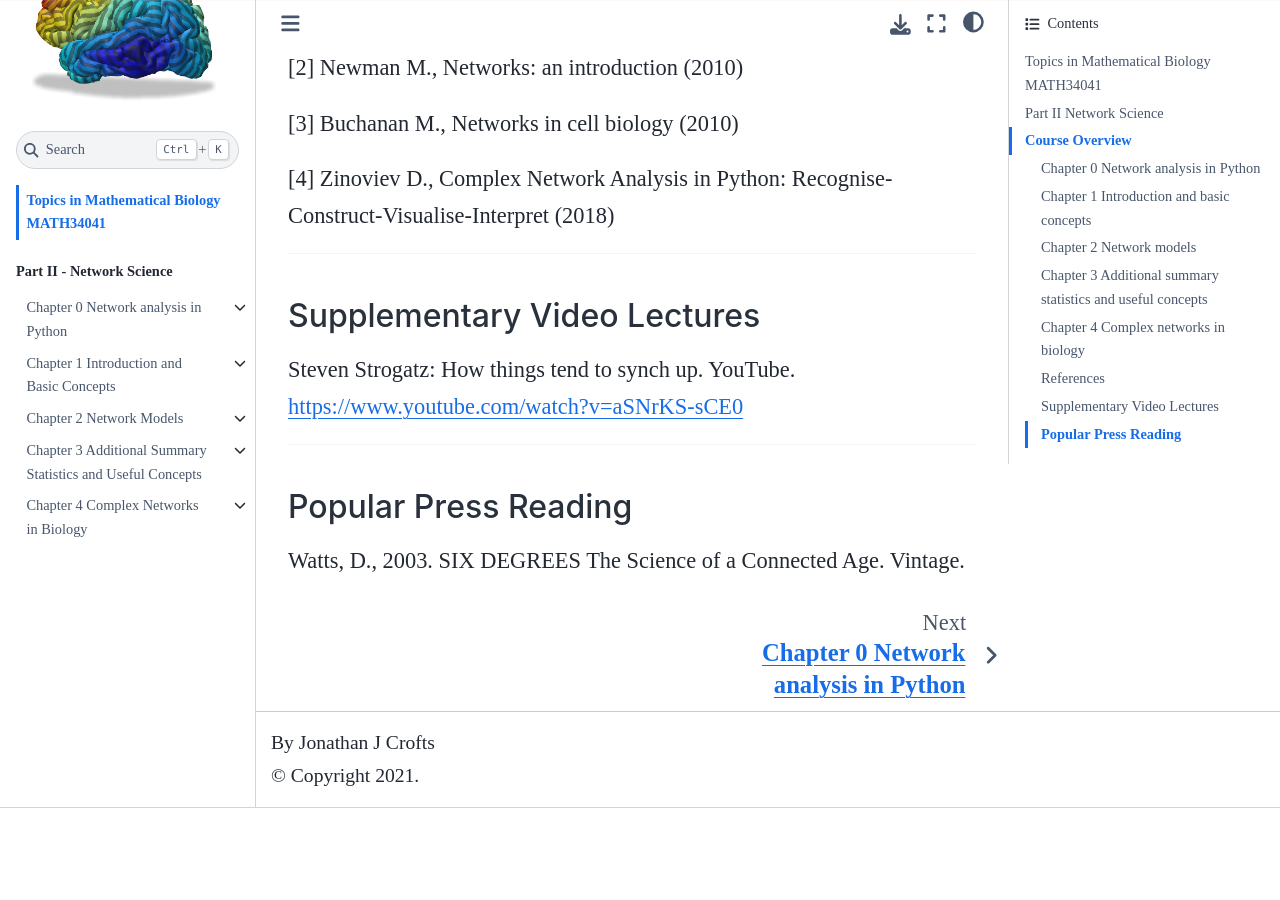
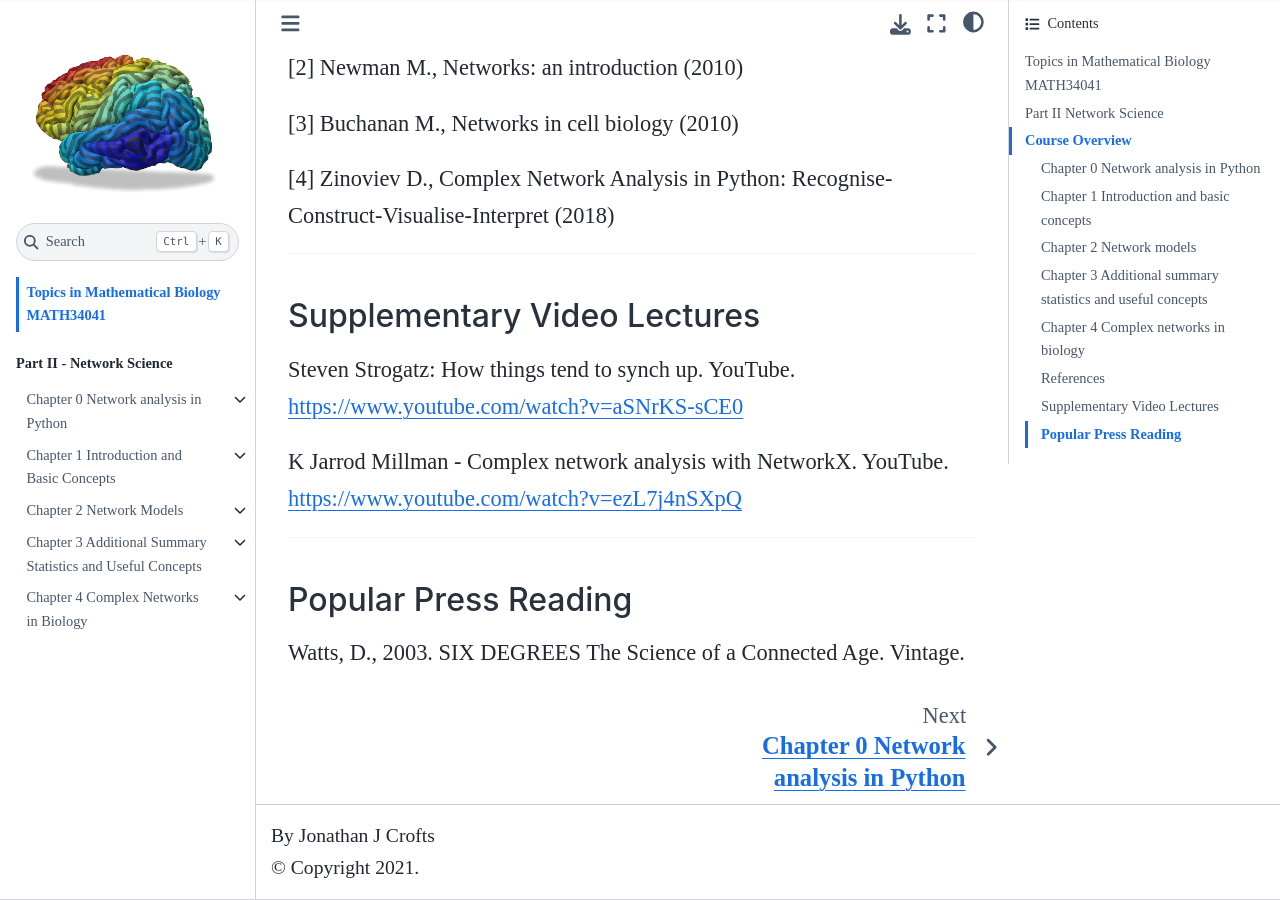
Before and after one commit to jjcrofts77/TMB-MATH34041, a Jupyter Book: the page built from intro.md, in a window 1280 px wide and 900 px high, scrolled down 1938 px. Built offline with Jupyter Book 1.0.4 settings and Sphinx 7.4.7 and the Sphinx Book theme 1.1.4, drawn with Linux system fonts in a browser that asks for light colours; pages that are not in the unit, such as notebooks, are missing from menus; before the commit the page ends 2746 px from its top, so only the background shows below that.

Commit message:
Update intro.md

```diff
--- a/intro.md
+++ b/intro.md
@@ -49,11 +49,11 @@ This Jupyterbook provides the course notes for the second half of Topics in Math
 
 [4] Zinoviev D., Complex Network Analysis in Python: Recognise-Construct-Visualise-Interpret (2018)
 
-
 ------
 ## Supplementary Video Lectures
 Steven Strogatz: How things tend to synch up. YouTube. https://www.youtube.com/watch?v=aSNrKS-sCE0
 
+K Jarrod Millman - Complex network analysis with NetworkX. YouTube. https://www.youtube.com/watch?v=ezL7j4nSXpQ
 
 ------
 ## Popular Press Reading
```
